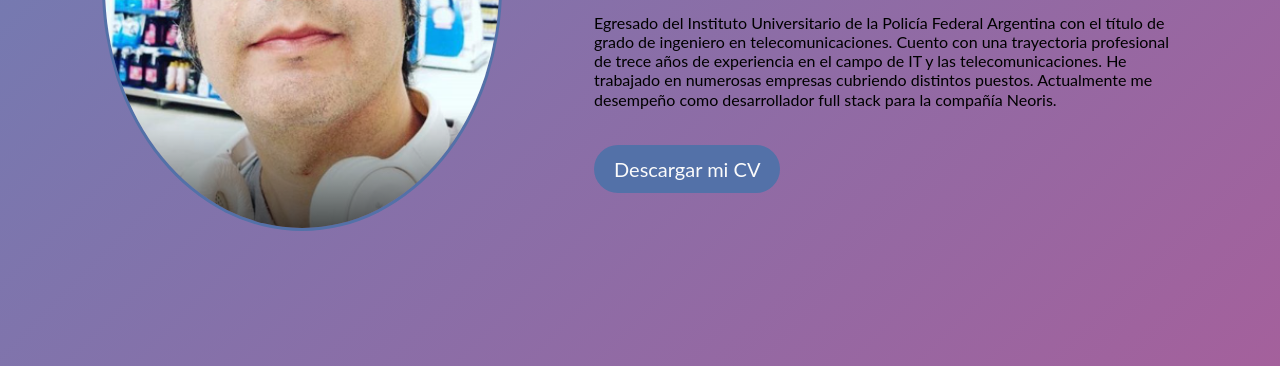
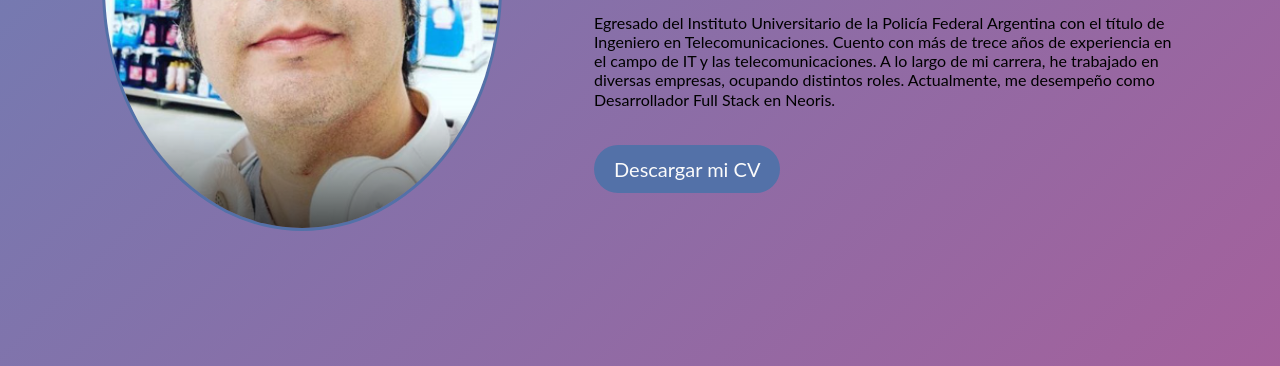
Before and after one commit to gmorales-github/gmorales.github.io, a plain HTML site: page index.html in a window 1280 px wide. Shown: the part 434-800 px from the top of the page. Drawn offline with Linux system fonts and the light colour scheme.

Commit message:
Se actualiza el texto de presentación

```diff
--- a/index.html
+++ b/index.html
@@ -52,8 +52,8 @@
             <article class="presentacion">
                 <h1>Hola!<br /> Soy Gustavo Morales</h1>
                 <h2>Desarrollador full stack</h2>
-                <p>Egresado del Instituto Universitario de la Policía Federal Argentina con el título de grado de ingeniero en telecomunicaciones. Cuento con una trayectoria profesional de trece años de experiencia en el campo de IT y las telecomunicaciones.
-                    He trabajado en numerosas empresas cubriendo distintos puestos. Actualmente me desempeño como desarrollador full stack para la compañía Neoris.</p>
+                <p>Egresado del Instituto Universitario de la Policía Federal Argentina con el título de Ingeniero en Telecomunicaciones. Cuento con más de trece años de experiencia en el campo de IT y las telecomunicaciones. A lo largo de mi carrera, he
+                    trabajado en diversas empresas, ocupando distintos roles. Actualmente, me desempeño como Desarrollador Full Stack en Neoris.</p>
 
 
                 <!-- Destacar que es un enlace y no un boton para que funcione -->
```
